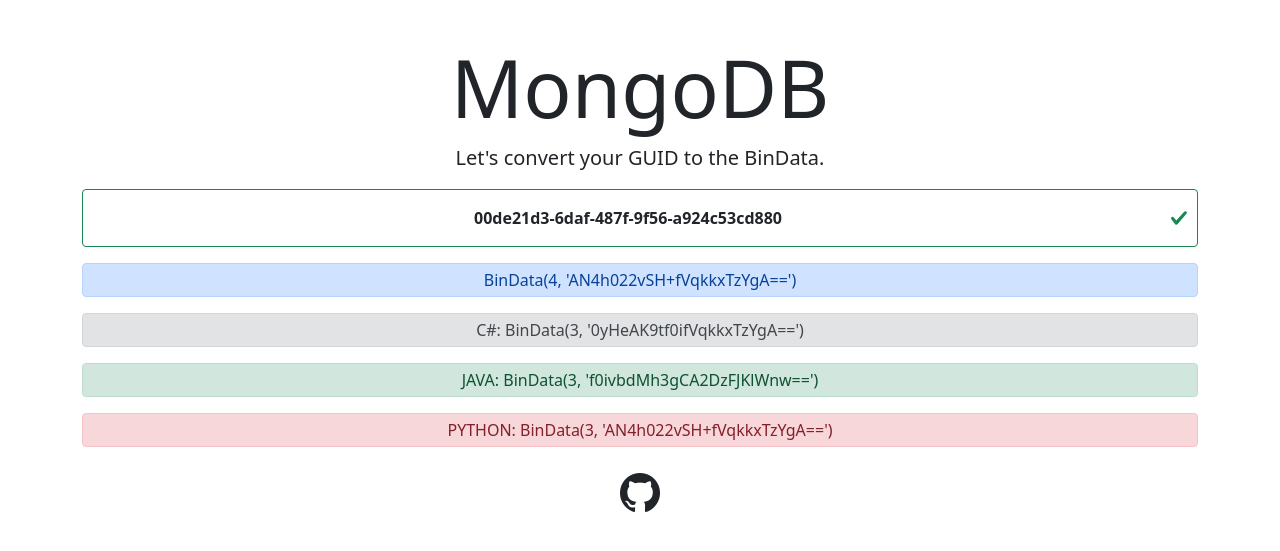
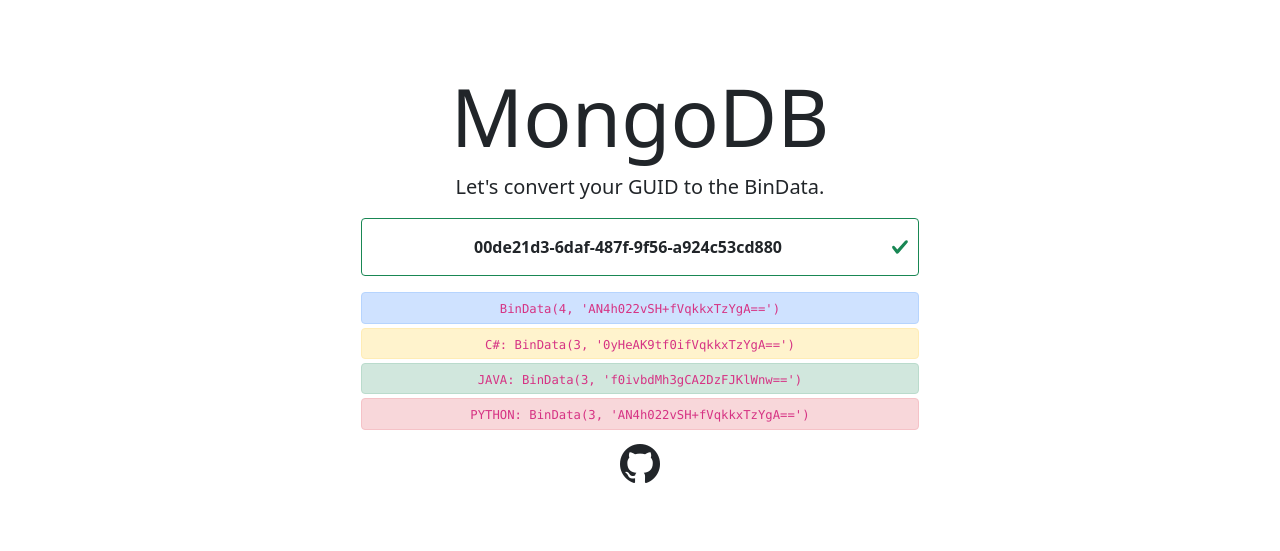
Before and after one commit to zeroamps/mongodb, an Angular app in the folder source/: page / in a window 1280 px wide. Shown: the part 119-670 px from the top of the page. Built offline with nearby package versions, Linux system fonts and the light colour scheme.

Commit message:
Fix layout

```diff
--- a/source/src/app/app.component.html
+++ b/source/src/app/app.component.html
@@ -2,14 +2,22 @@
   <main class="container mt-auto mb-auto">
     <h1 class="display-1">MongoDB</h1>
     <p class="lead">Let's convert your GUID to the BinData.</p>
-    <div class="my-3">
-      <input class="form-control text-center fw-bold py-3" type="text" [formControl]="guid" />
+    <div class="mx-auto col-md-6 my-3">
+      <input class="form-control text-center fw-bolder py-3" type="text" [formControl]="guid" />
     </div>
-    <div>
-      <div class="alert alert-primary py-1">{{ uuid(guid.value) }}</div>
-      <div class="alert alert-secondary py-1">C#: {{ csuuid(guid.value) }}</div>
-      <div class="alert alert-success py-1">JAVA: {{ juuid(guid.value) }}</div>
-      <div class="alert alert-danger py-1">PYTHON: {{ pyuuid(guid.value) }}</div>
+    <div class="mx-auto col-md-6">
+      <div class="alert alert-primary small my-1 py-1">
+        <code>{{ uuid(guid.value) }}</code>
+      </div>
+      <div class="alert alert-warning small my-1 py-1">
+        <code>C#: {{ csuuid(guid.value) }}</code>
+      </div>
+      <div class="alert alert-success small my-1 py-1">
+        <code>JAVA: {{ juuid(guid.value) }}</code>
+      </div>
+      <div class="alert alert-danger small my-1 py-1">
+        <code>PYTHON: {{ pyuuid(guid.value) }}</code>
+      </div>
     </div>
     <div>
       <a class="text-dark" href="https://github.com/zeroamps/mongodb"><span class="bi bi-github fs-1"></span></a>
```
Also changed, not shown: 3 other files (tests, documents, lock files or other folders).
